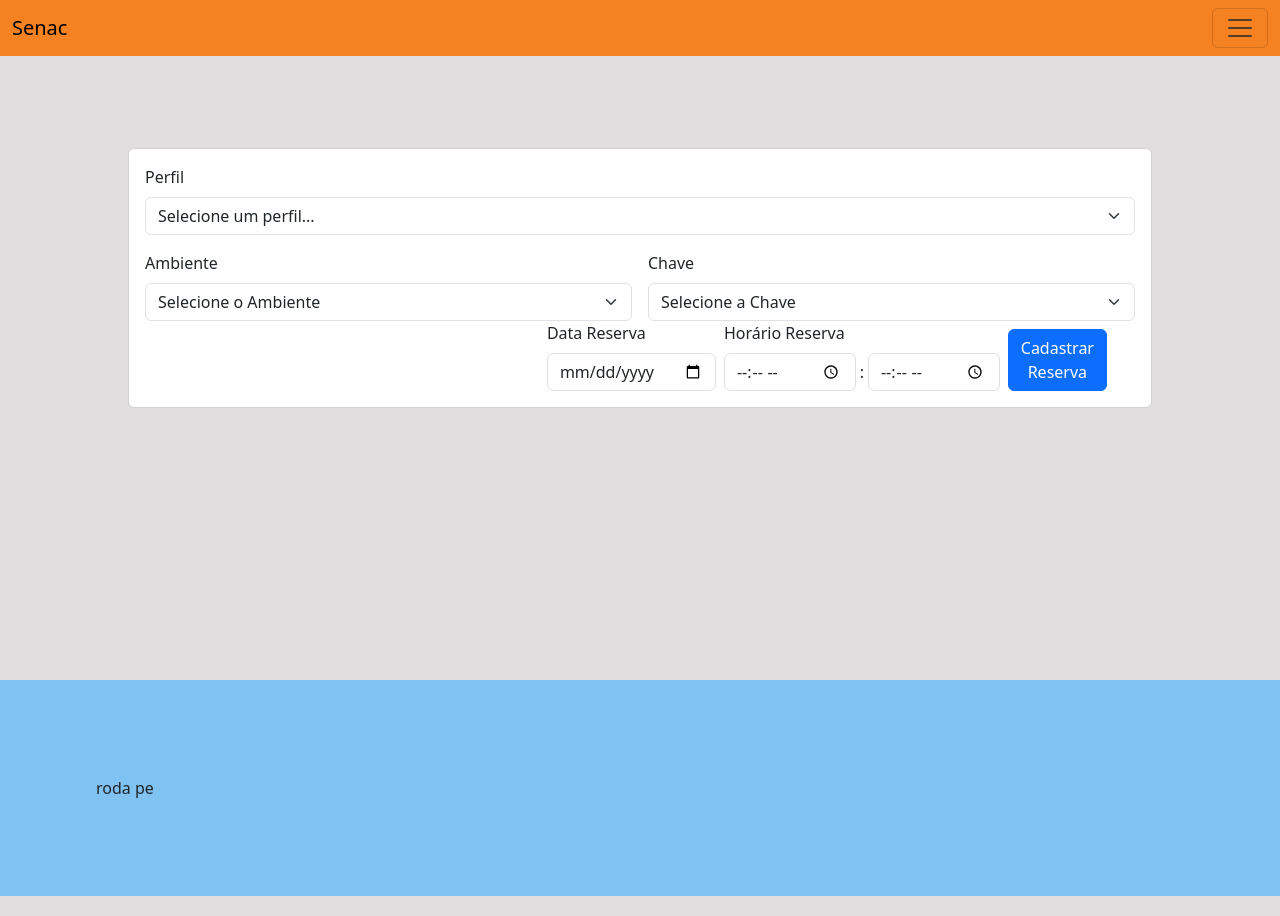
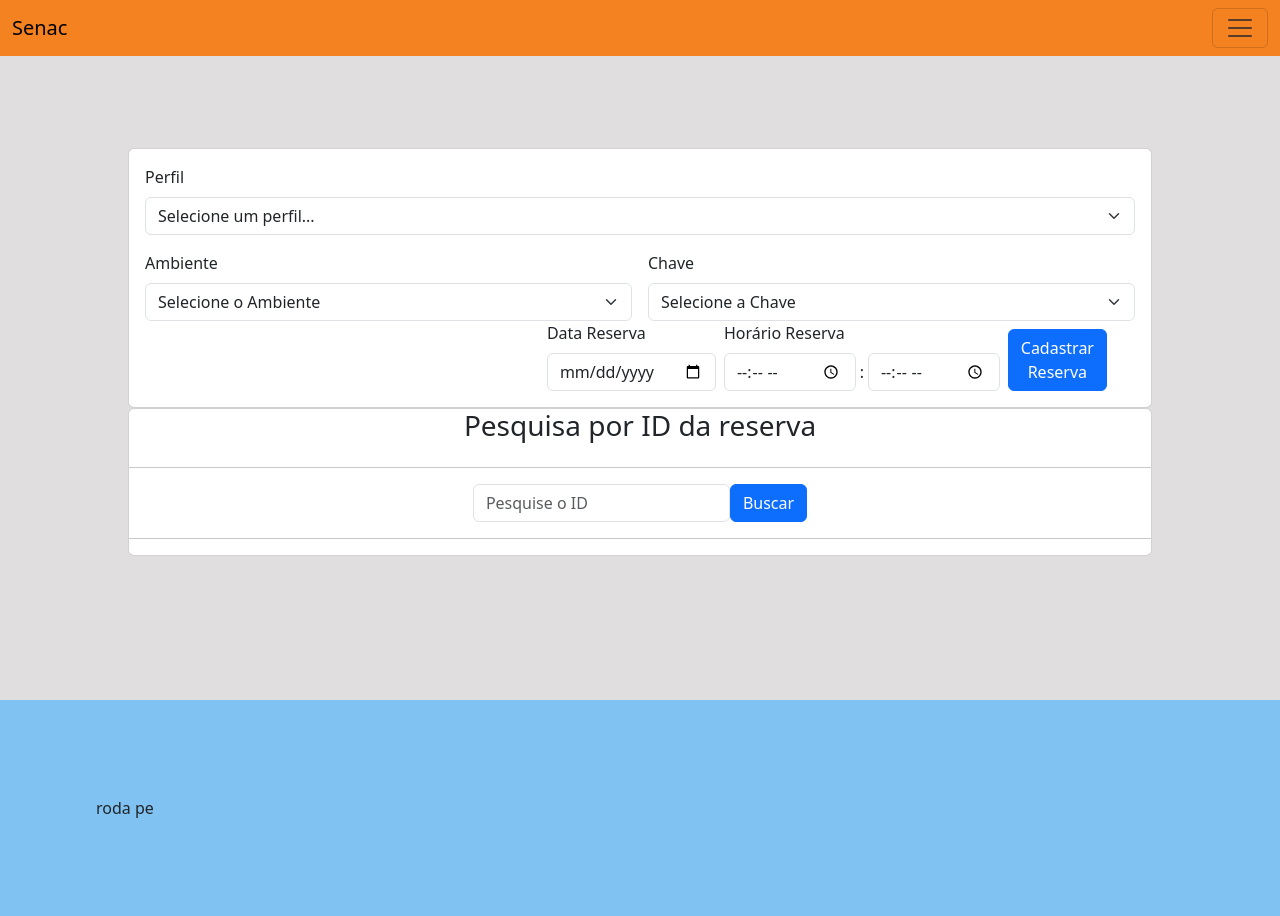
Before and after one commit to bryanmattosta/Sistema-Gerenciador-de-Chaves-senac, a Flask app: page /reserva in a window 1280 px wide. Run offline with Flask 3, Linux system fonts and the light colour scheme; data comes from the database, SQL or seed files in the repository; data that the repository does not hold is empty; parts of the project's set-up code (start-up, migrations or seed data) failed here and were passed over.

Commit message:
banco de dados atualizado e inicio de consulte de Reserva

```diff
--- a/PI chaves/app.py
+++ b/PI chaves/app.py
@@ -599,10 +599,15 @@ def reserva():
 def consultar_reserva():
 
     #pegar a reserva que foi informada no formulário
-    data_reserva = request.args.get("data_reserva","")
+    reserva = request.args.get("reserva","")
 
     #consultar a(s) reserva(s)
-    reservas = sessao.query(Reserva).filter(Reserva.data_reserva.like(f"%{data_reserva}%")).all()
+    reservas = sessao.query(Reserva).filter(Reserva.data_reserva.like(f"%{reserva}%")).all()
+
+    reservas_dados= (
+        sessao.query(Perfil, Reserva)
+        .join(Perfil, Reserva.id)
+    )
 
     #chamar reserva.html para mostrar os dados
     return render_template("reserva.html", reservas=reservas)
--- a/PI chaves/templates/reserva.html
+++ b/PI chaves/templates/reserva.html
@@ -72,4 +72,45 @@
         </form>
       </div>
     </div>
+
+
+ <!-- card pesquisa -->
+ <div class="card mb-3" id="card_chave">
+    <h3 style="text-align: center;">Pesquisa por ID da reserva</h1>
+    <hr>
+    <div class="col-12">
+    <div class="d-flex justify-content-center">
+      <form method="get" action="{{ url_for('consultar_reserva') }}" role="search">
+        <div class="d-flex justify-content-center">
+          <input type="text"class="form-control"id="formGroupExampleInput"placeholder="Pesquise o ID" name="reserva">
+          <button class="btn btn-primary" type="submit">Buscar</button>
+        </div>
+      </form>
+    </div>
+    </div>
+    <hr>
+<div class="d-flex gap-3">
+{% for reserva in reservas %}
+<div class="card" style="width: 18rem;">
+  <img src="..." class="card-img-top" alt="...">
+  <div class="card-body">
+    <!-- depois colocar um randon codigo para reserva -->
+    <h5 class="card-title">{{ reserva.id_reserva }}</h5>
+    <h3 class="card-title">Foto</h3>
+  </div>
+  <ul class="list-group list-group-flush">
+    <li class="list-group-item">{{ perfil.nome_perfil}}</li>
+    <li class="list-group-item">{{ perfil.matricula }}</li>
+    <li class="list-group-item">{{ perfil.cargo }}</li>
+    <li class="list-group-item">{{ reserva.data_reserva }}</li>
+    <li class="list-group-item">{{ reserva.hora_inicial_reserva }}</li>
+    <li class="list-group-item">{{ reserva.hora_fim_reserva }}</li>
+  </ul>
+  <div class="card-body">
+    <button type="button" class="btn btn-outline-warning">Editar</button>
+    <button type="button" class="btn btn-outline-danger">Deletar</button>
+  </div>
+</div>
+{% endfor %}
+</div>
 {% endblock %}
```
